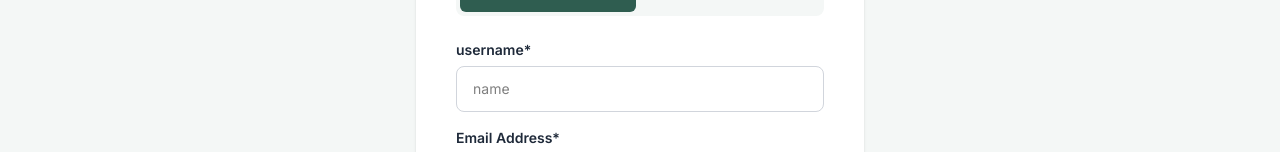
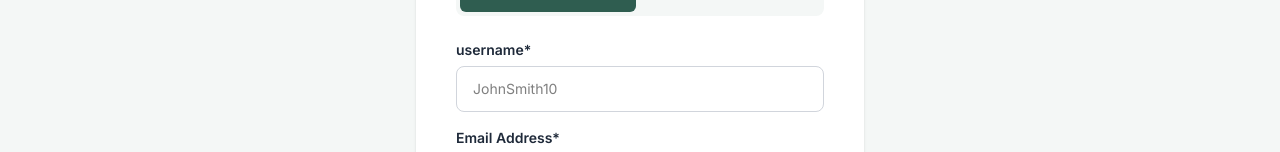
Before and after one commit to resogenesis/aduatlas, a React (Vite) app: page /signup in a window 1280 px wide. Shown: the part 316-468 px from the top of the page. Built offline with nearby package versions, Linux system fonts and the light colour scheme.

Commit message:
Update username placeholder to JohnSmith10

```diff
--- a/src/pages/auth/Signup.jsx
+++ b/src/pages/auth/Signup.jsx
@@ -34,7 +34,7 @@ const Signup = () => {
       </div>
 
       <form onSubmit={(e) => e.preventDefault()}>
-        <FormField label="username" placeholder="name" required />
+        <FormField label="username" placeholder="JohnSmith10" required />
         <FormField label="Email Address" type="email" placeholder="you@example.com" required />
         <FormField label="Password" type="password" placeholder="••••••••••••" required />
         <PrimaryButton type="submit">
```
